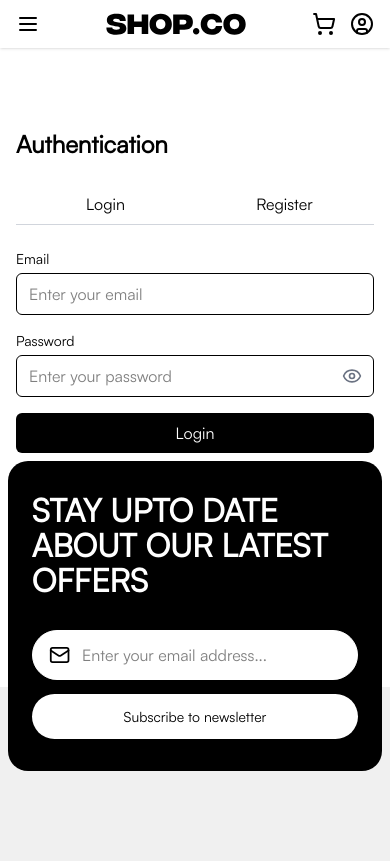
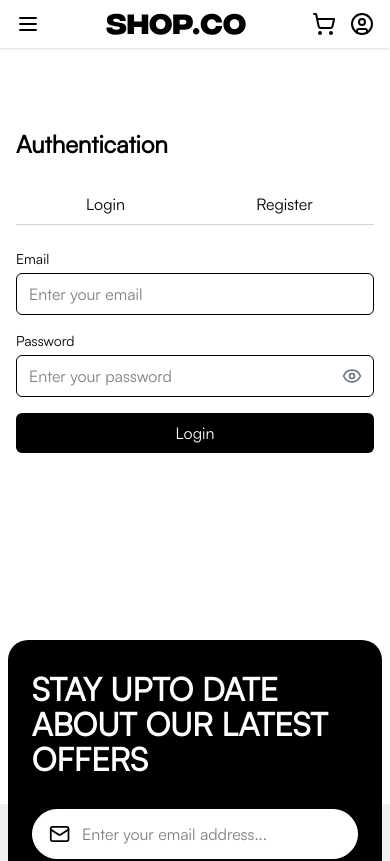
Before and after one commit to 00Saint00/Shopco-New, a React (Vite) app: page /login in a window 390 px wide. Shown: the top 861 px of the page. Built offline with nearby package versions, Linux system fonts and the light colour scheme.

Commit message:
fix spacing issues

```diff
--- a/src/components/Auth/AuthPage.jsx
+++ b/src/components/Auth/AuthPage.jsx
@@ -134,7 +134,7 @@ const AuthPage = () => {
   };
 
   return (
-    <div className="px-[16px] lg:px-[100px] pt-[80px] pb-[60%] lg:pb-[168px]">
+    <div className="px-[16px] lg:px-[100px] pt-[80px] pb-[90%] lg:pb-[168px]">
       <h1 className="text-2xl font-bold mb-6">Authentication</h1>
 
       <div className="w-full max-w-md mx-auto">
--- a/src/components/Footer/Footer.jsx
+++ b/src/components/Footer/Footer.jsx
@@ -13,7 +13,7 @@ import logo from "../../assets/logo/SHOP.CO.svg";
 function Footer() {
   return (
     <div className="relative bg-[#F0F0F0] text-white pt-[189px] pb-[77px] py-[186px] lg:py-[140px] px-[18px] lg:px-[100px]">
-      <div className="absolute inset-x-0 -top-[22%] mx-auto w-[96%] lg:w-[90%] bg-black py-[32px] lg:py-[43px] px-[24px] lg:px-[64px] rounded-[20px] grid grid-cols-1 md:grid-cols-2 gap-[32px] lg:gap-[212px]">
+      <div className="absolute inset-x-0 -top-[16%] md:-top-[10%] lg:-top-[16%] mx-auto w-[96%] lg:w-[90%] bg-black py-[32px] lg:py-[43px] px-[24px] lg:px-[64px] rounded-[20px] grid grid-cols-1 md:grid-cols-2 gap-[32px] lg:gap-[212px]">
         <h3 className="text-[32px] lg:text-[40px] font-bold leading-[35px] lg:leading-[45px] text-white text-poppins">
           STAY UPTO DATE ABOUT OUR LATEST OFFERS
         </h3>
--- a/src/components/Home/Home.jsx
+++ b/src/components/Home/Home.jsx
@@ -263,7 +263,7 @@ function Home() {
           </Suspense>
         </div>
 
-        <div className="py-[50px] pt-[50px] lg:pt-[80px] pb-[90%] lg:pb-[170px]">
+        <div className="py-[50px] pt-[50px] lg:pt-[80px] pb-[90%] md:pb-[35%]  lg:pb-[170px]">
           <Suspense fallback={<Spinner />}>
             <Testimonials reviews={reviews} />
           </Suspense>
```
